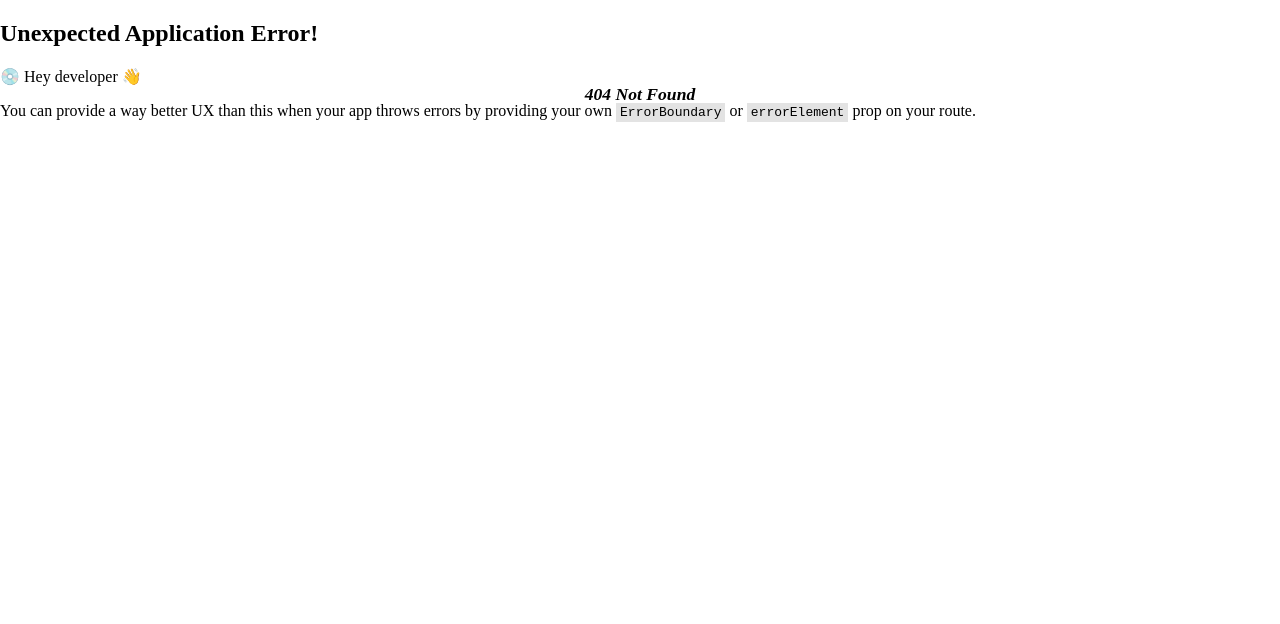
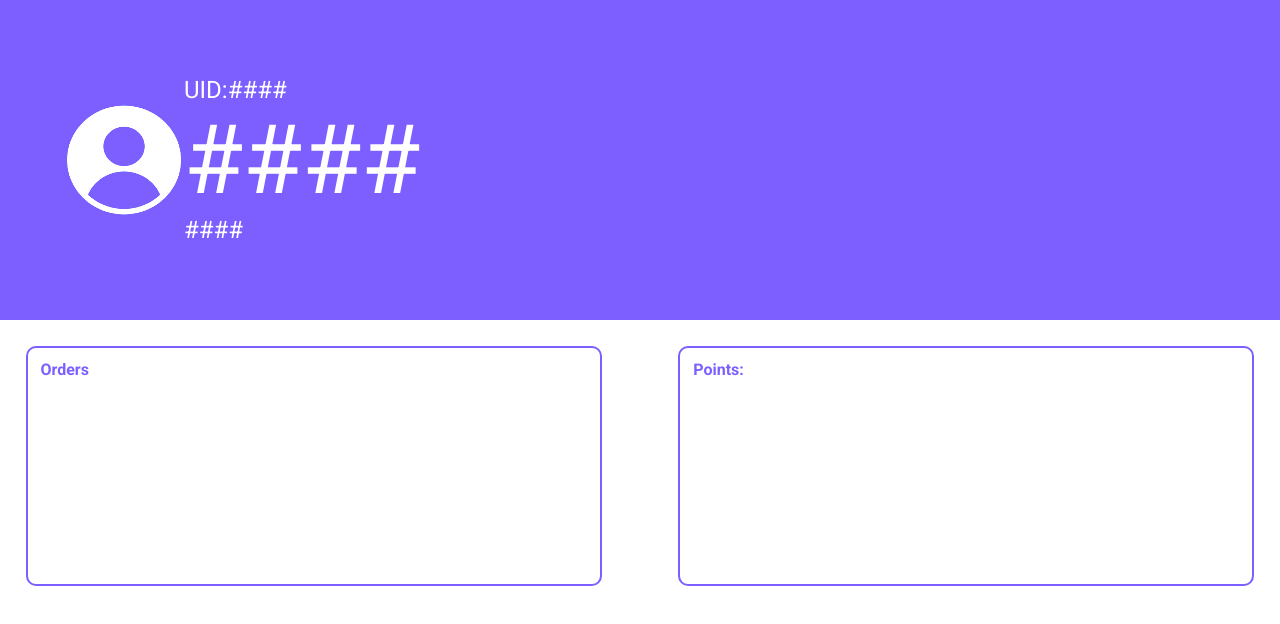
Before and after one commit to Aritra-666/Community_Cart, a React (Vite) app: page /Account in a window 1280 px wide. Before the commit this address had no page. Shown: the top 624 px of the page. Built offline with nearby package versions, Linux system fonts and the light colour scheme; no server answers; a web font is replaced by a local one.

Commit message:
added products from db

```diff
--- /dev/null
+++ b/src/components/Account.jsx
@@ -0,0 +1,79 @@
+import React from "react";
+import { useState } from "react";
+import AccountStyle from "./Account.module.css";
+
+export default function Account() {
+
+  const [UID,setUID]=useState("####")
+  const [Name,setName]=useState("####")
+  const [Email,setEmail]=useState("####")
+
+   async function GetAccount() {
+
+    let req =  await fetch("http://localhost:3000/Account", {
+      method: "POST",
+      headers: {
+        "Content-type": "application/json",
+      },
+      body: JSON.stringify({cookieID : getCookie("cookieID")}),
+    });
+
+    if(req.ok){
+
+      let res = await req.json();
+
+      if(res !== false){
+
+        setUID(res.uid)
+        setName(res.name)
+        setEmail(res.email)
+      }else{
+        alert("Sorry, you may have to login again")
+        window.location.href="/Login"
+      }
+
+
+
+    }else{
+      console.error(`ERROR:${req.status},${req.statusText}`);
+      alert(`ERROR:${req.status},${req.statusText}`);
+    }
+
+
+  }
+
+
+  function getCookie(name) {
+    const cookieName = `${name}=`;
+    const decodedCookie = decodeURIComponent(document.cookie);
+    const cookiesArray = decodedCookie.split(";");
+    for (let cookie of cookiesArray) {
+      cookie = cookie.trim();
+
+      if (cookie.indexOf(cookieName) === 0) {
+        return cookie.substring(cookieName.length, cookie.length);
+      }
+    }
+
+    return null;
+  }
+
+  return (
+    <div className={AccountStyle.AccountMain}>
+      <div onLoad={() => {GetAccount()}} className={AccountStyle.navbar}>
+        <img  className={AccountStyle.ProfieImage} src="accountLogo.jpg" alt="" />
+
+        <div className={AccountStyle.personal}>
+        <div className={AccountStyle.uid}>UID:{UID}</div>
+        <div className={AccountStyle.name}>{Name}</div>
+        <div className={AccountStyle.email}>{Email}</div>
+        </div>
+
+      </div>
+      <div className={AccountStyle.Data}>
+        <div className={AccountStyle.orders}>Orders</div>
+        <div className={AccountStyle.points}>Points:</div>
+      </div>
+    </div>
+  );
+}
--- /dev/null
+++ b/src/components/Account.module.css
@@ -0,0 +1,78 @@
+.AccountMain{
+    width: 100vw;
+    height: 100vh;
+
+}
+
+.navbar{
+    display: flex;
+    flex-wrap: wrap;
+    justify-content:left;
+    align-items: center;
+    width: 100vw;
+    min-height: 40vh;
+    height: fit-content;
+    background-color: #7d5fff;
+}
+
+.Data{
+    display: flex;
+    flex-wrap: wrap;
+    justify-content: space-between;
+    width: 100vw;
+    height: 60vh;
+    background-color: #fff;
+}
+
+.Data > div{
+    width: 45vw;
+    height: 30vh;
+    box-sizing: border-box;
+    padding: 1vw;
+    min-width: 133px;
+    min-height: 80px;
+    margin: 2vw;
+    border: 2px solid #7d5fff;
+    border-radius: 10px;
+    font-family: Roboto;
+    font-weight: 700;
+    color: #7d5fff;
+}
+
+
+.ProfieImage{
+
+    mix-blend-mode: lighten;
+    width: 15vh;
+    height: 15vh;
+    margin-left: 5vw;
+}
+
+.personal{
+    display: flex;
+    flex-wrap: wrap;
+    flex-direction: column;
+    justify-content: center;
+    align-items:start;
+    width: fit-content;
+    height: 100%;
+}
+
+.personal > div{
+    width: fit-content;
+    font-family: Roboto;
+    color: #fff;
+    /* font-style: italic; */
+    font-size: 3vmin;
+}
+
+.name{
+    font-size: 12vmin !important;
+}
+
+@media screen and (max-width: 319px) {
+    .Data > div{
+        width: 95vw;
+     }
+
+}
--- a/src/components/App.jsx
+++ b/src/components/App.jsx
@@ -1,5 +1,4 @@
 import React from "react";
-import { useState } from 'react'
 import Navbar from "./Navbar";
 import Catagory from "./Catagory";
 import Advertising from "./Advertising";
@@ -10,43 +9,21 @@ import AppStyle from "./App.module.css";
 function App() {
 
 
-  const [Account,setAccount] = useState(false)
-
-  window.onload = () => {
-
-    let cookieID = getCookie('cookieID')
-
-    if(cookieID !== null){
-
-     sessionStorage.setItem('sessionID',cookieID)
-     setAccount(true)
-
-    }
-  };
 
 
-  function getCookie(name) {
 
-    const cookieName = `${name}=`;
-    const decodedCookie = decodeURIComponent(document.cookie);
-    const cookiesArray = decodedCookie.split(';');
-    for (let cookie of cookiesArray) {
 
-      cookie = cookie.trim();
 
-      if (cookie.indexOf(cookieName) === 0) {
-        return cookie.substring(cookieName.length, cookie.length);
-      }
-    }
 
-    return null;
-  }
+
+
+
 
   return (
 
     <div className={AppStyle.app}>
     <div className={AppStyle.background}></div>
-      <Navbar Account={Account} />
+      <Navbar />
       <Catagory />
       <div className={AppStyle.responsive}>
         <Advertising />
--- a/src/components/Login.jsx
+++ b/src/components/Login.jsx
@@ -5,10 +5,10 @@ import LoginStyle from "./Login.module.css";
 
 export default function Login() {
 
-  const [Remember,setRemember]=useState(false)
+  const [Remember,setRemember] = useState(false)
 
   const LoginSubmit = async (object) => {
-    console.log(object);
+
     document.querySelectorAll(`.${LoginStyle.input}`).forEach((element) => {
       element.disabled = true;
     })
@@ -34,10 +34,9 @@ export default function Login() {
 
       if(object.Remember){
         setcookie(res.cookieID , 365)
-        sessionStorage.setItem('sessionID', res.cookieID);
         window.location.href='/'
       }else{
-        sessionStorage.setItem('sessionID', res.cookieID);
+         document.cookie = `cookieID=${res.cookieID};`
          window.location.href='/'
       }
 
@@ -53,6 +52,7 @@ export default function Login() {
 
 
   const setcookie= async (ID , ExpireDays) => {
+
 
    const ExpireDate =  new Date( Date.now()+(3600000*24*ExpireDays)).toUTCString();
 
--- a/src/components/Navbar.jsx
+++ b/src/components/Navbar.jsx
@@ -1,30 +1,97 @@
-import React from 'react'
-import NavbarStyle from './Navbar.module.css'
-import { Link} from 'react-router-dom'
+import React from "react";
+import { useState } from "react";
+import NavbarStyle from "./Navbar.module.css";
+import { Link } from "react-router-dom";
 
-export default function Navbar(params) {
+export default function Navbar() {
+  const [Account, setAccount] = useState(false);
 
+  const checkSession = async (cookieID) => {
+    if (cookieID !== null) {
+      let req = await fetch("http://localhost:3000/CookieCheck", {
+        method: "POST",
+        headers: {
+          "Content-type": "application/json",
+        },
+        body: JSON.stringify({ cookieID: cookieID }),
+      });
 
+      if (req.ok) {
 
+         let res = await req.json();
 
+         if(res){
+          setAccount(true)
+         }else{
+          document.cookie = 'cookieID=; expires=Thu, 01 Jan 1970 00:00:00 UTC; path=/;';
+         }
+
+      } else {
+        console.error(`ERROR:${req.status},${req.statusText}`);
+        alert(`ERROR:${req.status},${req.statusText}`);
+      }
+    }
+  };
+
+  function getCookie(name) {
+    const cookieName = `${name}=`;
+    const decodedCookie = decodeURIComponent(document.cookie);
+    const cookiesArray = decodedCookie.split(";");
+    for (let cookie of cookiesArray) {
+      cookie = cookie.trim();
+
+      if (cookie.indexOf(cookieName) === 0) {
+        return cookie.substring(cookieName.length, cookie.length);
+      }
+    }
+
+    return null;
+  }
 
   return (
-    <div className={NavbarStyle.navbar}>
-
-      <div className={NavbarStyle.name} > <img src="logo.png" alt="" />Community Cart</div >
+    <div
+      onLoad={() => {
+        checkSession(getCookie("cookieID"));
+      }}
+      className={NavbarStyle.navbar}
+    >
+      <div className={NavbarStyle.name}>
+        {" "}
+        <img src="logo.png" alt="" />
+        Community Cart
+      </div>
       <div className={NavbarStyle.searchbox}>
-      <input className={NavbarStyle.search} type="" placeholder='Seach for product, Brands, and more'/>
+        <input
+          className={NavbarStyle.search}
+          type=""
+          placeholder="Seach for product, Brands, and more"
+        />
         <button className={NavbarStyle.searchbtn}>Search</button>
       </div>
       <div className={NavbarStyle.attachright}>
         <div className={NavbarStyle.cart}>
-       <img className={NavbarStyle.carticon} src="cart-removebg-preview.png" alt="" />
+          <img
+            className={NavbarStyle.carticon}
+            src="cart-removebg-preview.png"
+            alt=""
+          />
         </div>
         <div className={NavbarStyle.accountbox}>
-      {params.Account?<img src="accountLogo.jpg" alt="" className={NavbarStyle.accountlogo} /> : <Link to="/Login"><p className={NavbarStyle.login}>Login</p></Link> }
+          {Account ? (
+            <Link to="/Account">
+            <img
+              src="accountLogo.jpg"
+              alt=""
+              className={NavbarStyle.accountlogo}
+            />
+            </Link>
+          ) : (
+            <Link to="/Login">
+              <p className={NavbarStyle.login}>Login</p>
+            </Link>
+          )}
         </div>
       </div>
-
     </div>
-  )
+  );
 }
--- a/src/components/Product.jsx
+++ b/src/components/Product.jsx
@@ -2,6 +2,8 @@ import React,{useState} from "react";
 import ProductStyle from "./Product.module.css";
 
 export default function Product(props) {
+
+
 
   const[AddedToCart,setAddedToCart]=useState(false)
 
@@ -16,13 +18,13 @@ export default function Product(props) {
 
       <div className={ProductStyle.productdetails}>
 
-      <img src={props.props.Src} className={ProductStyle.productIMG} alt=''/>
+      <img src="Mobile.png" className={ProductStyle.productIMG} alt=''/>
 
       </div>
 
-      <div className={ProductStyle.productname}>Aritra</div>
+      <div className={ProductStyle.productname}>{props.Name}</div>
 
-      <div className={ProductStyle.productprice}>1,50,000/-</div>
+      <div className={ProductStyle.productprice}>{props.Price}</div>
 
       <div className={ProductStyle.addcart} onClick={addcart}>{AddedToCart? <img className={ProductStyle.done} src="DONE.png"/> : <p>Add to cart</p> }</div>
 
--- a/src/components/ProductList.jsx
+++ b/src/components/ProductList.jsx
@@ -1,35 +1,48 @@
 import React from "react";
+import { useState,useEffect } from "react";
 import Product from "./Product";
 import ProductListStyle from "./ProductList.module.css";
-export default function ProductList(props) {
+export default function ProductList() {
+  const [Products, setProducts] = useState(null);
+
+
+
+  const getProduct = async () => {
+
+
+    let req = await fetch("http://localhost:3000/getProducts", {
+      method: "POST",
+    });
+
+    if (req.ok) {
+      let res = await req.json();
+
+      if (res !== null) {
+
+        setProducts(res);
+      }
+    } else {
+      console.error(`ERROR:${req.status},${req.statusText}`);
+      alert(`ERROR:${req.status},${req.statusText}`);
+    }
+  }
+
+  useEffect(() => {getProduct()}, [])
+
   return (
     <div className={ProductListStyle.productList}>
-      <div className={ProductListStyle.productcontainer}>
-        <Product props={props} />
-        <Product props={props} />
-        <Product props={props} />
-        <Product props={props} />
-        <Product props={props} />
-        <Product props={props} />
-        <Product props={props} />
-        <Product props={props} />
-        <Product props={props} />
+      <div  className={ProductListStyle.productcontainer}>
 
-
-        <Product props={props} />
-        <Product props={props} />
-        <Product props={props} />
-        <Product props={props} />
-        <Product props={props} />
-        <Product props={props} />
-        <Product props={props} />
-        <Product props={props} />
-        <Product props={props} />
-        <Product props={props} />
-        <Product props={props} />
-        <Product props={props} />
-        <Product props={props} />
-        <Product props={props} />
+        {Products ?
+        Products.map((product,index) => {
+          return (
+            <Product key={index} Name={product.name} Price={product.price} />
+          );
+        }
+        )
+        :
+        <p>Loading products...</p>
+        }
       </div>
     </div>
   );
--- a/src/components/Sign.jsx
+++ b/src/components/Sign.jsx
@@ -25,7 +25,6 @@ export default function Sign() {
     if (req.ok) {
       let res = await req.json();
 
-      console.log(res.ClientID)
 
 
       if(res.ClientID == null || res.ClientID == undefined  ){
```
Also changed, not shown: mongo.js (added, +50 -0 lines), src/main.jsx (+7 -1 lines), 2 other files (tests, documents, lock files or other folders). Lines whose indentation alone changed are shown as unchanged.
